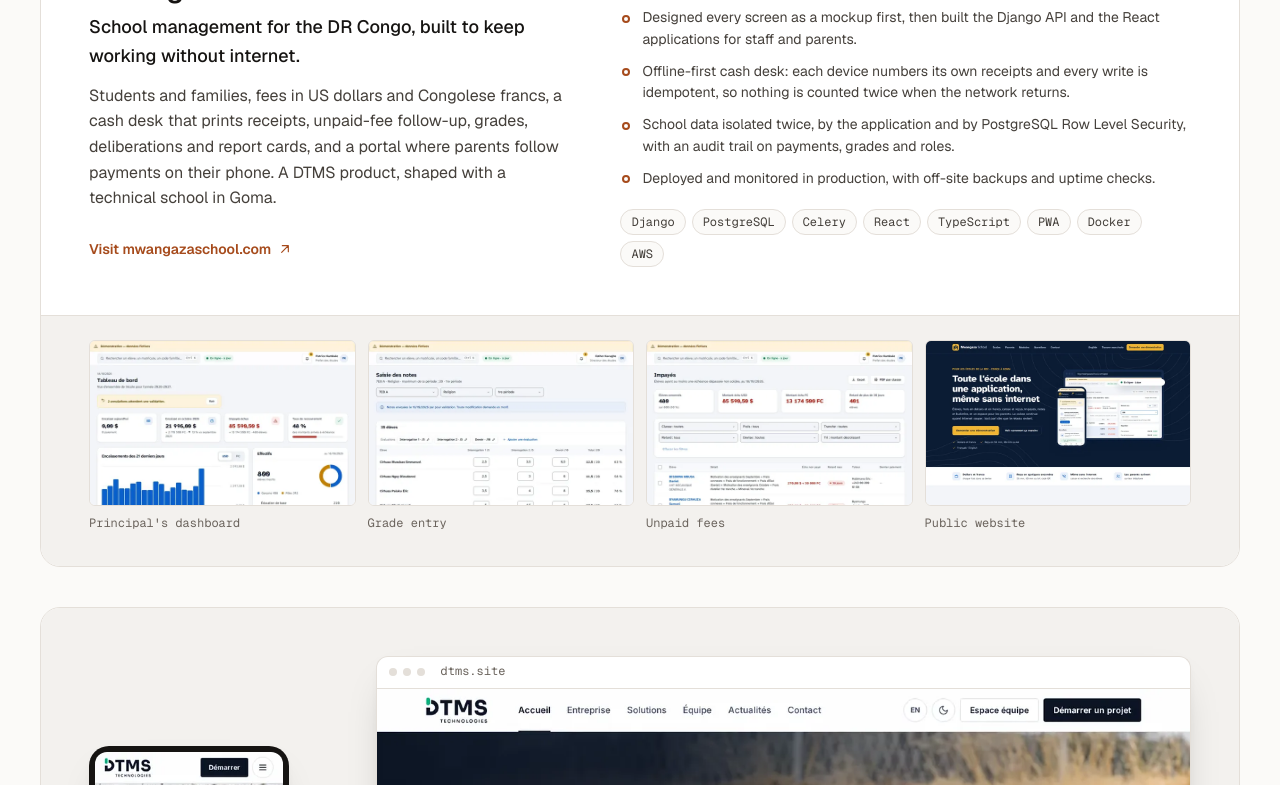
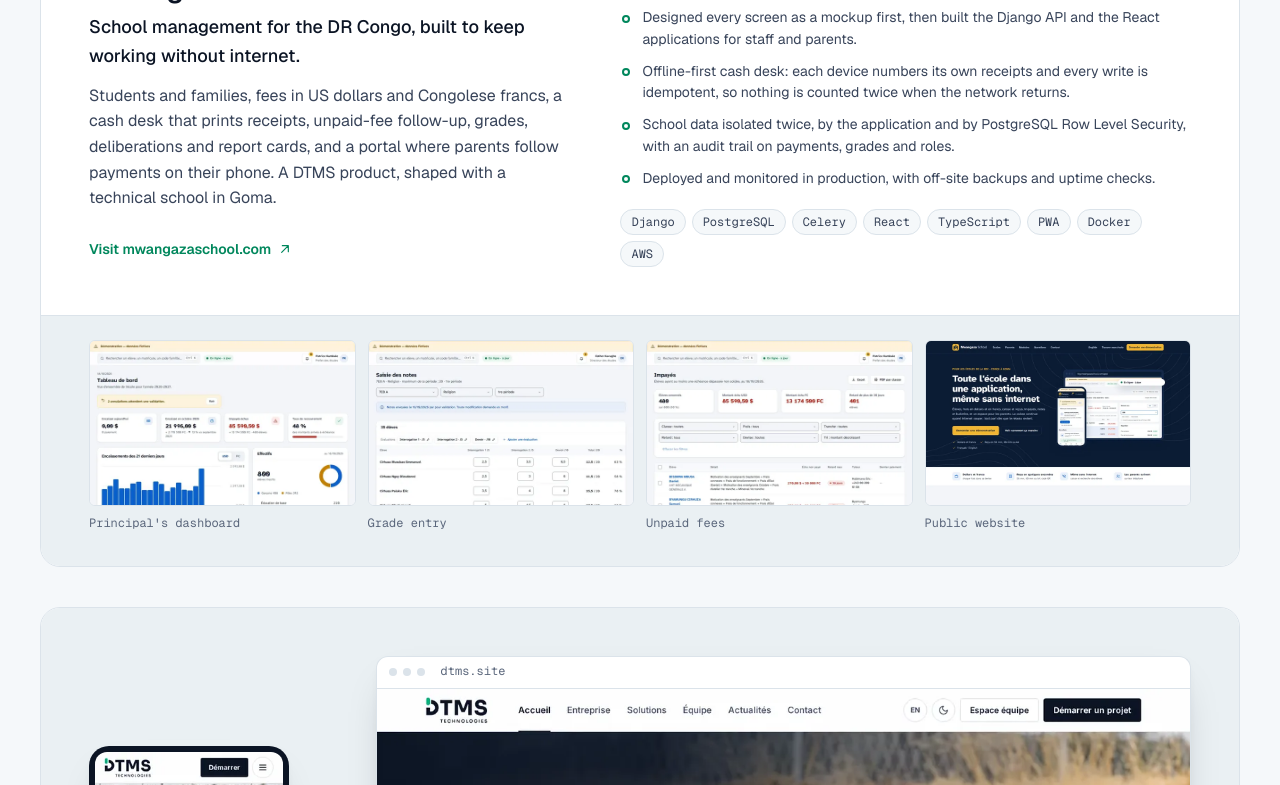
Before and after one commit to GUELORD-MWENDERWA/GUELORD-MWENDERWA.github.io, a plain HTML site: page index.html in a window 1280 px wide. Shown: the part 2015-2800 px from the top of the page. Drawn offline with nearby package versions, Linux system fonts and the light colour scheme.

Commit message:
style: palette nuit et vert DTMS (clair et sombre), icône et images de partage refaites
Co-Authored-By: Claude Sonnet 5.5 <noreply@anthropic.com>

```diff
--- a/assets/site.css
+++ b/assets/site.css
@@ -1,31 +1,31 @@
 /* Portfolio de Guelord Mwenderwa — une seule feuille de style.
    Jetons : couleurs par rôle (clair et sombre), une échelle de texte, trois rayons, deux ombres.
-   Cuivre : le métal des pistes de circuit imprimé et celui du Katanga. Neutres chauds, teintés du cuivre. */
+   Nuit et vert allumé, comme DTMS et Mwangaza. Neutres froids, teintés de la nuit. */
 
 :root {
-  --surface: #fbfaf8;
-  --sunken: #f3f1ee;
+  --surface: #f5f8fa;
+  --sunken: #eaf0f3;
   --card: #ffffff;
-  --ink: #161412;
-  --ink-2: #45403b;
-  --ink-3: #6b645d;
-  --line: #e4dfd9;
-  --line-soft: #efebe6;
-  --control: #8e857c;
-  --copper: #a64b1c;
-  --copper-strong: #8a3b12;
-  --copper-soft: #f6e7dd;
-  --on-copper: #ffffff;
-  --live: #1d7a4c;
+  --ink: #0b1424;
+  --ink-2: #38445a;
+  --ink-3: #5b677c;
+  --line: #dbe3ea;
+  --line-soft: #e8eef2;
+  --control: #7a879a;
+  --accent: #00875c;
+  --accent-strong: #006a48;
+  --accent-soft: #e3f6ee;
+  --on-accent: #ffffff;
+  --live: #00875c;
   --figure: #ffffff;
-  --contact-bg: #161412;
-  --contact-ink: #f3efea;
-  --contact-ink-2: #cfc7bf;
-  --contact-control: #6e665f;
+  --contact-bg: #0b1424;
+  --contact-ink: #f3f7f9;
+  --contact-ink-2: #c4cfdb;
+  --contact-control: #5f6d82;
   --contact-hover: rgb(255 255 255 / 0.06);
-  --contact-line: #2d2926;
-  --contact-via: #3a3531;
-  --contact-accent: #e79a6b;
+  --contact-line: #22314b;
+  --contact-via: #2a3a55;
+  --contact-accent: #00b37a;
 
   --font: "Geist", ui-sans-serif, system-ui, -apple-system, "Segoe UI", Roboto, sans-serif;
   --mono: "Geist Mono", ui-monospace, "SFMono-Regular", Menlo, Consolas, monospace;
@@ -45,8 +45,8 @@
   --r-lg: 20px;
   --r-pill: 999px;
 
-  --shadow-1: 0 1px 2px rgb(22 20 18 / 0.06), 0 1px 1px rgb(22 20 18 / 0.04);
-  --shadow-2: 0 18px 40px -18px rgb(22 20 18 / 0.28), 0 4px 12px -6px rgb(22 20 18 / 0.12);
+  --shadow-1: 0 1px 2px rgb(11 20 36 / 0.06), 0 1px 1px rgb(11 20 36 / 0.04);
+  --shadow-2: 0 18px 40px -18px rgb(11 20 36 / 0.28), 0 4px 12px -6px rgb(11 20 36 / 0.12);
 
   --gutter: 16px;
   --max: 1200px;
@@ -57,24 +57,24 @@
 
 @media (prefers-color-scheme: dark) {
   :root:not([data-theme="light"]) {
-    --surface: #11100f;
-    --sunken: #0c0b0a;
-    --card: #191716;
-    --ink: #f3efea;
-    --ink-2: #cfc7bf;
-    --ink-3: #a39a91;
-    --line: #2d2926;
-    --line-soft: #221f1d;
-    --control: #6e665f;
-    --copper: #e79a6b;
-    --copper-strong: #f2b48d;
-    --copper-soft: #2a1c14;
-    --on-copper: #11100f;
-    --live: #5ccb91;
-    --figure: #f6f4f1;
-    --contact-bg: #191716;
-    --contact-ink: #f3efea;
-    --contact-ink-2: #cfc7bf;
+    --surface: #0b1424;
+    --sunken: #070e1a;
+    --card: #111d33;
+    --ink: #f3f7f9;
+    --ink-2: #c4cfdb;
+    --ink-3: #94a3b8;
+    --line: #22314b;
+    --line-soft: #18253b;
+    --control: #5f6d82;
+    --accent: #00b37a;
+    --accent-strong: #33d19b;
+    --accent-soft: #0c2a26;
+    --on-accent: #0b1424;
+    --live: #33d19b;
+    --figure: #f6f8fa;
+    --contact-bg: #111d33;
+    --contact-ink: #f3f7f9;
+    --contact-ink-2: #c4cfdb;
     --shadow-1: 0 1px 2px rgb(0 0 0 / 0.4);
     --shadow-2: 0 18px 40px -18px rgb(0 0 0 / 0.7), 0 4px 12px -6px rgb(0 0 0 / 0.5);
     color-scheme: dark;
@@ -82,24 +82,24 @@
 }
 
 :root[data-theme="dark"] {
-  --surface: #11100f;
-  --sunken: #0c0b0a;
-  --card: #191716;
-  --ink: #f3efea;
-  --ink-2: #cfc7bf;
-  --ink-3: #a39a91;
-  --line: #2d2926;
-  --line-soft: #221f1d;
-  --control: #6e665f;
-  --copper: #e79a6b;
-  --copper-strong: #f2b48d;
-  --copper-soft: #2a1c14;
-  --on-copper: #11100f;
-  --live: #5ccb91;
-  --figure: #f6f4f1;
-  --contact-bg: #191716;
-  --contact-ink: #f3efea;
-  --contact-ink-2: #cfc7bf;
+  --surface: #0b1424;
+  --sunken: #070e1a;
+  --card: #111d33;
+  --ink: #f3f7f9;
+  --ink-2: #c4cfdb;
+  --ink-3: #94a3b8;
+  --line: #22314b;
+  --line-soft: #18253b;
+  --control: #5f6d82;
+  --accent: #00b37a;
+  --accent-strong: #33d19b;
+  --accent-soft: #0c2a26;
+  --on-accent: #0b1424;
+  --live: #33d19b;
+  --figure: #f6f8fa;
+  --contact-bg: #111d33;
+  --contact-ink: #f3f7f9;
+  --contact-ink-2: #c4cfdb;
   --shadow-1: 0 1px 2px rgb(0 0 0 / 0.4);
   --shadow-2: 0 18px 40px -18px rgb(0 0 0 / 0.7), 0 4px 12px -6px rgb(0 0 0 / 0.5);
   color-scheme: dark;
@@ -144,7 +144,7 @@ p { margin: 0; text-wrap: pretty; }
 ul { margin: 0; padding: 0; list-style: none; }
 
 :focus-visible {
-  outline: 2px solid var(--copper);
+  outline: 2px solid var(--accent);
   outline-offset: 3px;
   border-radius: var(--r-sm);
 }
@@ -187,7 +187,7 @@ ul { margin: 0; padding: 0; list-style: none; }
   content: "";
   width: 24px;
   height: 2px;
-  background: var(--copper);
+  background: var(--accent);
   border-radius: var(--r-sm);
 }
 
@@ -218,9 +218,9 @@ ul { margin: 0; padding: 0; list-style: none; }
 }
 .btn svg { width: 16px; height: 16px; flex: none; }
 .btn-primary { background: var(--ink); color: var(--surface); }
-.btn-primary:hover { background: var(--copper-strong); color: var(--on-copper); }
-.btn-copper { background: var(--copper); color: var(--on-copper); }
-.btn-copper:hover { background: var(--copper-strong); }
+.btn-primary:hover { background: var(--accent-strong); color: var(--on-accent); }
+.btn-accent { background: var(--accent); color: var(--on-accent); }
+.btn-accent:hover { background: var(--accent-strong); }
 .btn-outline { background: transparent; color: var(--ink); border-color: var(--control); }
 .btn-outline:hover { border-color: var(--ink); background: var(--card); }
 .btn-ghost { background: transparent; color: var(--ink-2); }
@@ -250,14 +250,14 @@ ul { margin: 0; padding: 0; list-style: none; }
   display: inline-flex;
   align-items: center;
   gap: 6px;
-  color: var(--copper);
+  color: var(--accent);
   font-weight: 600;
   font-size: var(--t-sm);
   text-decoration: none;
   min-height: 44px;
 }
 .link-arrow svg { width: 16px; height: 16px; transition: transform 0.15s ease; }
-.link-arrow:hover { color: var(--copper-strong); }
+.link-arrow:hover { color: var(--accent-strong); }
 .link-arrow:hover svg { transform: translate(2px, -2px); }
 
 /* ---------- En-tête ---------- */
@@ -289,7 +289,7 @@ ul { margin: 0; padding: 0; list-style: none; }
   min-height: 44px;
 }
 .brand-mark { width: 28px; height: 28px; color: var(--ink); flex: none; }
-.brand-mark .via { fill: var(--copper); }
+.brand-mark .via { fill: var(--accent); }
 .brand-name { white-space: nowrap; }
 
 .nav-desktop { display: none; }
@@ -365,7 +365,7 @@ ul { margin: 0; padding: 0; list-style: none; }
   display: none;
 }
 .hero-traces .via { fill: var(--surface); stroke: var(--line); }
-.hero-traces .via-live { fill: var(--copper); stroke: none; }
+.hero-traces .via-live { fill: var(--accent); stroke: none; }
 .hero-grid {
   position: relative;
   display: grid;
@@ -378,7 +378,7 @@ ul { margin: 0; padding: 0; list-style: none; }
   letter-spacing: -0.03em;
   max-width: 21ch;
 }
-.hero h1 em { font-style: normal; color: var(--copper); }
+.hero h1 em { font-style: normal; color: var(--accent); }
 .hero-lead {
   margin-top: 20px;
   font-size: var(--t-lg);
@@ -399,7 +399,7 @@ ul { margin: 0; padding: 0; list-style: none; }
   font-weight: 500;
   color: var(--ink-2);
 }
-.hero-fields li::before { content: ""; width: 6px; height: 6px; border-radius: 50%; background: var(--copper); }
+.hero-fields li::before { content: ""; width: 6px; height: 6px; border-radius: 50%; background: var(--accent); }
 .hero-ctas { display: flex; flex-wrap: wrap; gap: 12px; margin-top: 28px; }
 .hero-links { display: flex; flex-wrap: wrap; gap: 4px 20px; margin-top: 20px; }
 .hero-links a {
@@ -517,7 +517,7 @@ ul { margin: 0; padding: 0; list-style: none; }
   font-weight: 500;
   letter-spacing: 0.08em;
   text-transform: uppercase;
-  color: var(--copper);
+  color: var(--accent);
 }
 .section-head h2 { font-size: var(--t-2xl); letter-spacing: -0.025em; }
 .section-head p:not(.section-index) { color: var(--ink-2); max-width: 62ch; font-size: var(--t-md); }
@@ -624,7 +624,7 @@ ul { margin: 0; padding: 0; list-style: none; }
   top: 0.55em;
   width: 8px;
   height: 8px;
-  border: 2px solid var(--copper);
+  border: 2px solid var(--accent);
   border-radius: 50%;
 }
 .chips { display: flex; flex-wrap: wrap; gap: 6px; margin-top: 20px; }
@@ -694,7 +694,7 @@ ul { margin: 0; padding: 0; list-style: none; }
   border: 1px solid var(--line);
   border-radius: var(--r-md);
 }
-.highlight .mono { font-size: var(--t-xs); color: var(--copper); letter-spacing: 0.06em; text-transform: uppercase; }
+.highlight .mono { font-size: var(--t-xs); color: var(--accent); letter-spacing: 0.06em; text-transform: uppercase; }
 .highlight h3 { margin-top: 12px; font-size: var(--t-lg); letter-spacing: -0.015em; }
 .highlight p { margin-top: 8px; color: var(--ink-2); font-size: var(--t-sm); line-height: 1.6; }
 
@@ -722,7 +722,7 @@ ul { margin: 0; padding: 0; list-style: none; }
 .project h3 { font-size: var(--t-lg); letter-spacing: -0.015em; }
 .project p { color: var(--ink-2); font-size: var(--t-sm); line-height: 1.6; }
 .project .chips { margin-top: auto; padding-top: 8px; }
-.project-cta { display: inline-flex; align-items: center; gap: 6px; color: var(--copper); font-weight: 600; font-size: var(--t-sm); margin-top: 4px; }
+.project-cta { display: inline-flex; align-items: center; gap: 6px; color: var(--accent); font-weight: 600; font-size: var(--t-sm); margin-top: 4px; }
 .project-cta svg { width: 16px; height: 16px; }
 
 .all-repos { margin-top: 32px; }
@@ -789,7 +789,7 @@ ul { margin: 0; padding: 0; list-style: none; }
 .subhead { margin-top: 40px; font-size: var(--t-md); letter-spacing: -0.01em; }
 .principles { margin-top: 12px; display: grid; gap: 12px; }
 .principles li { padding-left: 22px; position: relative; color: var(--ink-2); font-size: var(--t-sm); }
-.principles li::before { content: ""; position: absolute; left: 2px; top: 0.6em; width: 10px; height: 2px; background: var(--copper); }
+.principles li::before { content: ""; position: absolute; left: 2px; top: 0.6em; width: 10px; height: 2px; background: var(--accent); }
 .principles strong { color: var(--ink); }
 
 .skills { margin-top: 12px; border-top: 1px solid var(--line); }
```
Also changed, not shown: 404.html (+2 -2 lines), fr/index.html (+3 -3 lines), index.html (+3 -3 lines), assets/og-en.png, assets/og-fr.png, brand/icon-maskable.svg, brand/icon.svg, favicon.svg, 2 other files.
